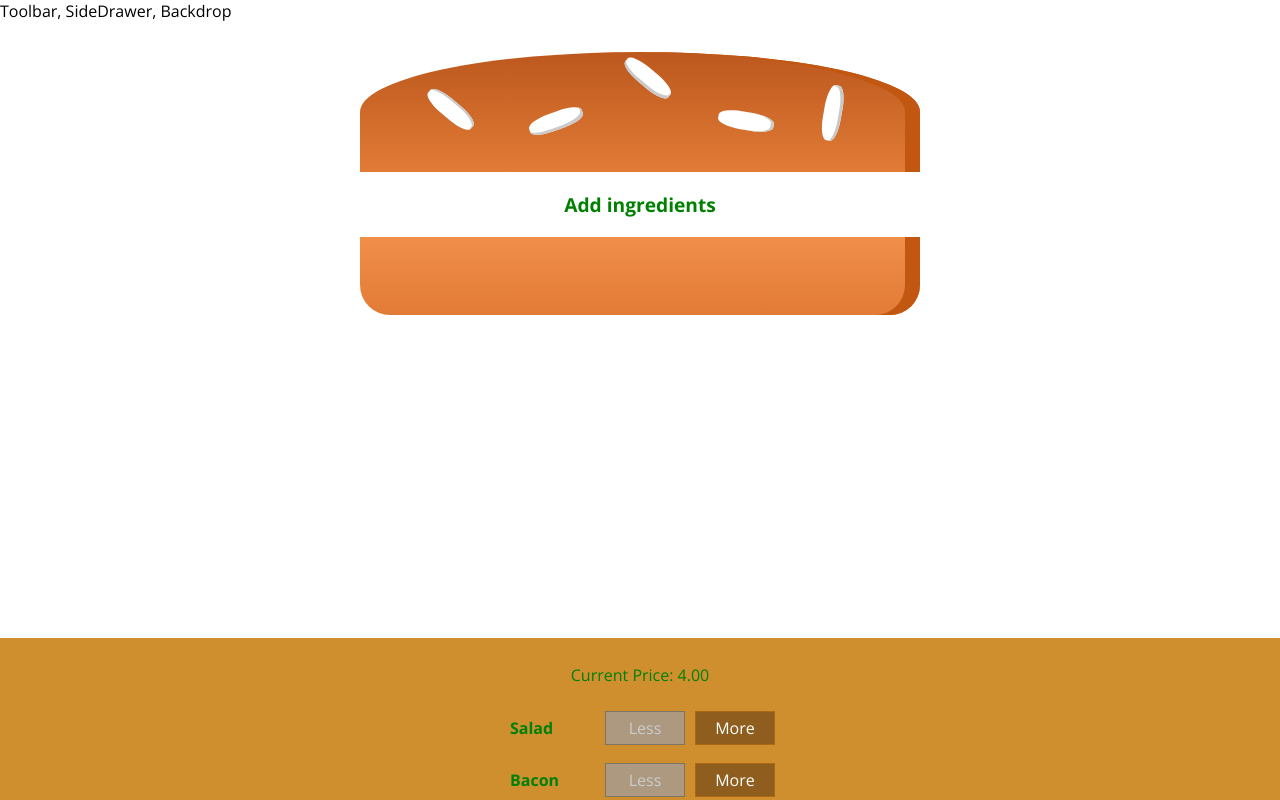
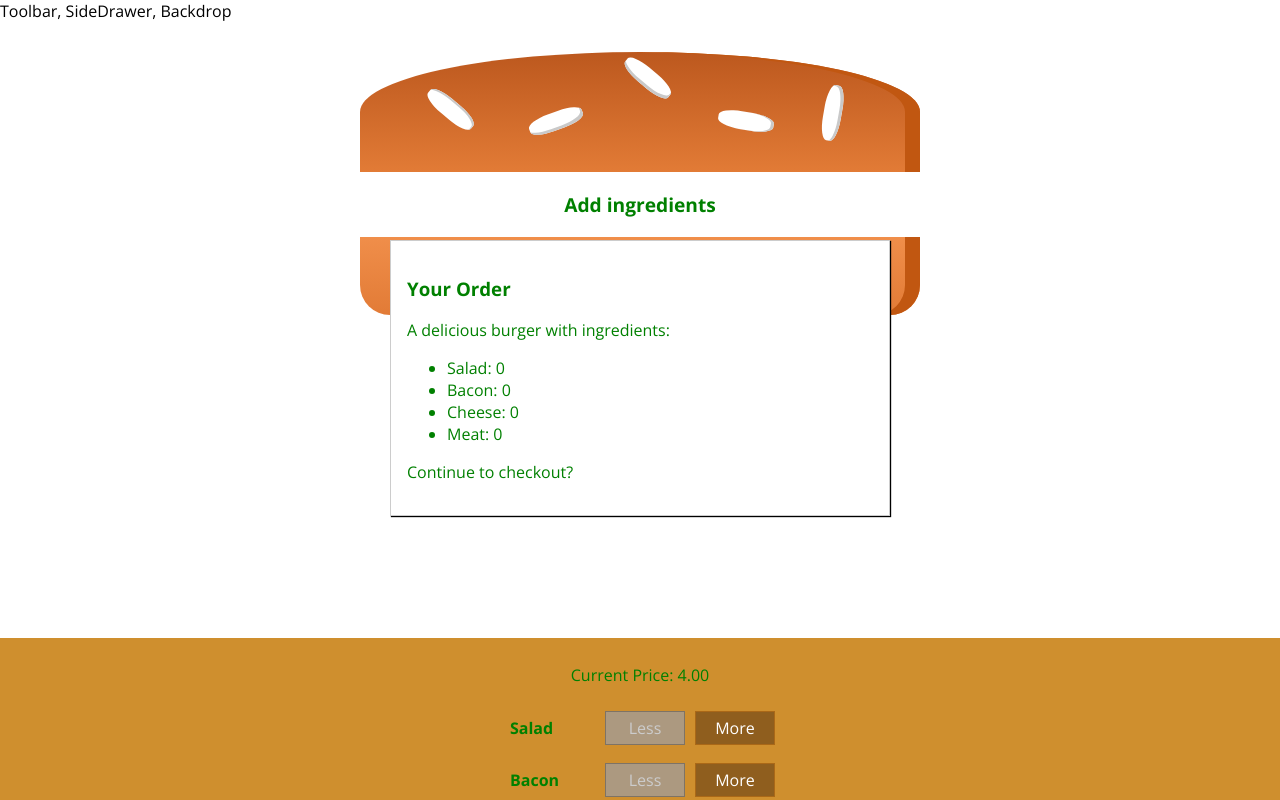
Before and after one commit to piotrbartnik/react-burger, a React (Create React App) app: page / in a window 1280 px wide. Shown: the top 800 px of the page. Built offline with nearby package versions, Linux system fonts and the light colour scheme.

Commit message:
working with react

```diff
--- /dev/null
+++ b/src/components/Burger/BuildControls/OrderSummary/OrderSummary.js
@@ -0,0 +1,20 @@
+import React from 'react';
+import Aux from '../../../../hoc/Aux'
+
+const orderSummary = (props) => {
+  const ingredientSummary = Object.keys(props.ingredients).map(igKey => {
+    return <li><span style={{ textTransform: 'capitalize' }}>{igKey}</span>: {props.ingredients[igKey]}</li>
+  })
+  return (
+    <Aux>
+      <h3>Your Order</h3>
+      <p>A delicious burger with ingredients:</p>
+      <ul>
+        {ingredientSummary}
+      </ul>
+      <p>Continue to checkout?</p>
+    </Aux>
+  )
+};
+
+export default orderSummary;
--- /dev/null
+++ b/src/components/UI/Modal/Modal.js
@@ -0,0 +1,14 @@
+import React from 'react';
+import classes from './Modal.module.css'
+
+const Modal = (props) => {
+ return (
+    <div className={classes.Modal}>
+      {props.children}
+    </div>
+  )
+ }
+
+
+
+export default Modal;
--- /dev/null
+++ b/src/components/UI/Modal/Modal.module.css
@@ -0,0 +1,20 @@
+.Modal {
+  position: fixed;
+  z-index: 500;
+  background-color: white;
+  width: 70%;
+  border: 1px solid #ccc;
+  box-shadow: 1px 1px 1px black;
+  padding: 16px;
+  left: 15%;
+  top: 30%;
+  box-sizing: border-box;
+  transition: all 0.3s ease-out;
+}
+
+@media (min-width: 600px) {
+  .Modal {
+      width: 500px;
+      left: calc(50% - 250px);
+  }
+}
--- a/src/containers/BurgerBuilder/BurgerBuilder.js
+++ b/src/containers/BurgerBuilder/BurgerBuilder.js
@@ -2,6 +2,8 @@
 import Aux from '../../hoc/Aux';
 import Burger from '../../components/Burger/Burger';
 import BuildControls from '../../components/Burger/BuildControls/BuildControls';
+import Modal from '../../components/UI/Modal/Modal';
+import OrderSummary from '../../components/Burger/BuildControls/OrderSummary/OrderSummary';
 
 
 const INGREDIENT_PRICES = {
@@ -26,7 +28,7 @@
 
     let sum = Object.keys(ingredients).map(igKey => { return ingredients[igKey] }).reduce((a, b) => a+=b);
     this.setState({ purchasable: sum > 0 });
-    console.log(sum, this.state.purchasable)
+
   }
 
 
@@ -71,6 +73,7 @@
     }
     return (
       <Aux>
+        <Modal><OrderSummary ingredients={this.state.ingredients}/></Modal>
         <Burger ingredients={this.state.ingredients} />
         <BuildControls purchasable={this.state.purchasable} price={this.state.totalPrice} ingredientAdded={this.addIngredientHandler} ingredientDeleted={this.removeIngredientHandler} disabled={disabledInfo} />
       </Aux>
```
Also changed, not shown: src/components/UI/Backdrop/Backdrop.js (added).
